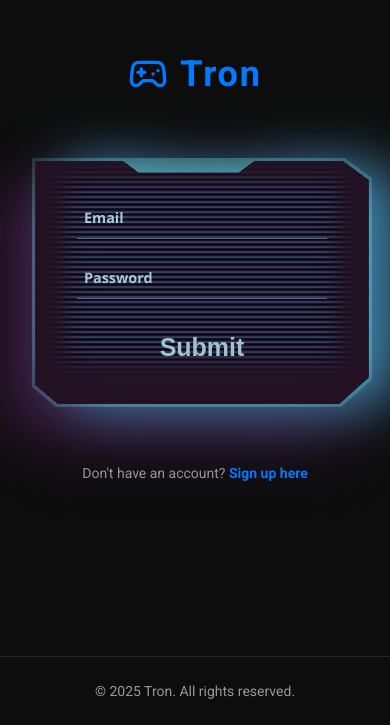
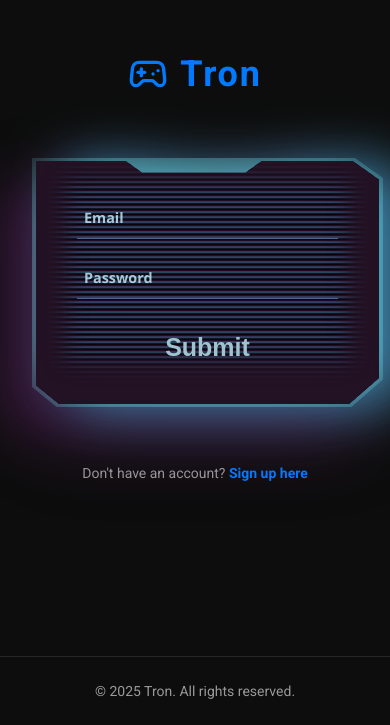
Before and after one commit to abhi24me/Gaming_Cafe, a Next.js app in the folder Frontend/: page /login in a window 390 px wide. Shown: the part 119-844 px from the top of the page. Built offline with nearby package versions, Linux system fonts and the light colour scheme; no server answers.

Commit message:
Making login page responsive for iphone

```diff
--- a/Frontend/src/app/globals.css
+++ b/Frontend/src/app/globals.css
@@ -576,54 +576,3 @@ body {
     box-sizing: border-box;
   }
 }
-
-@media (max-width: 400px) {
-  .input-container {
-    width: 92vw;
-    max-width: 340px;
-    margin: 2rem auto !important;
-    padding: 1.2rem 0.8rem;
-    box-sizing: border-box;
-    position: relative;
-    left: 0;
-    right: 0;
-    transform: translateX(0); /* remove any accidental shifting */
-  }
-
-  .login-form-container {
-    width: 100%;
-    padding: 0 1rem;
-    box-sizing: border-box;
-    display: flex;
-    justify-content: center;
-    align-items: center;
-  }
-}
-
-@media (max-width: 350px) {
-  .input-container {
-    width: 88vw;
-    max-width: 320px;
-    margin: 1.5rem auto !important;
-    padding: 1rem;
-    box-sizing: border-box;
-    position: relative;
-    left: 0;
-    right: 0;
-    transform: none; /* ensure no shift */
-  }
-
-  .login-form-container {
-    width: 100%;
-    padding-left: 1rem;
-    padding-right: 1rem;
-    box-sizing: border-box;
-    display: flex;
-    justify-content: center;
-    align-items: center;
-  }
-
-  body {
-    overflow-x: hidden;
-  }
-}
```
